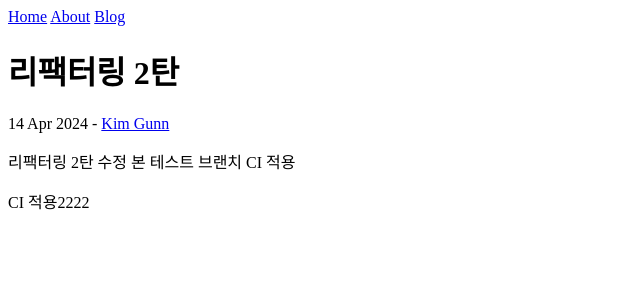
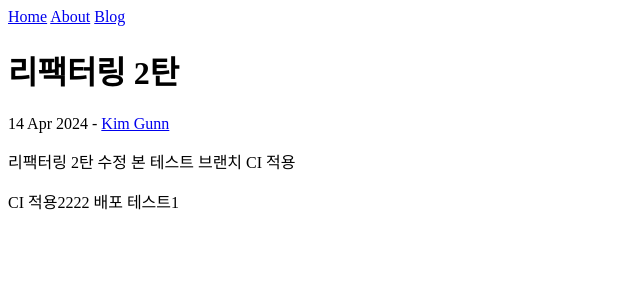
Before and after one commit to kimgunnn/kimgunnn.github.io, a Jekyll site: the page built from _posts/2024-04-14-리팩터링-2탄.md, in a window 1280 px wide. Shown: the top 300 px of the page, without its empty margins (0-640 px from the left). Built offline with Jekyll 4.4.1, drawn with Linux system fonts in a browser that asks for light colours.

Commit message:
asdfsafdsaf

```diff
--- a/_posts/2024-04-14-리팩터링-2탄.md
+++ b/_posts/2024-04-14-리팩터링-2탄.md
@@ -8,3 +8,4 @@ author: Gunn
 CI 적용
 
 CI 적용2222
+배포 테스트1
```
Also changed, not shown: 8 other files.
